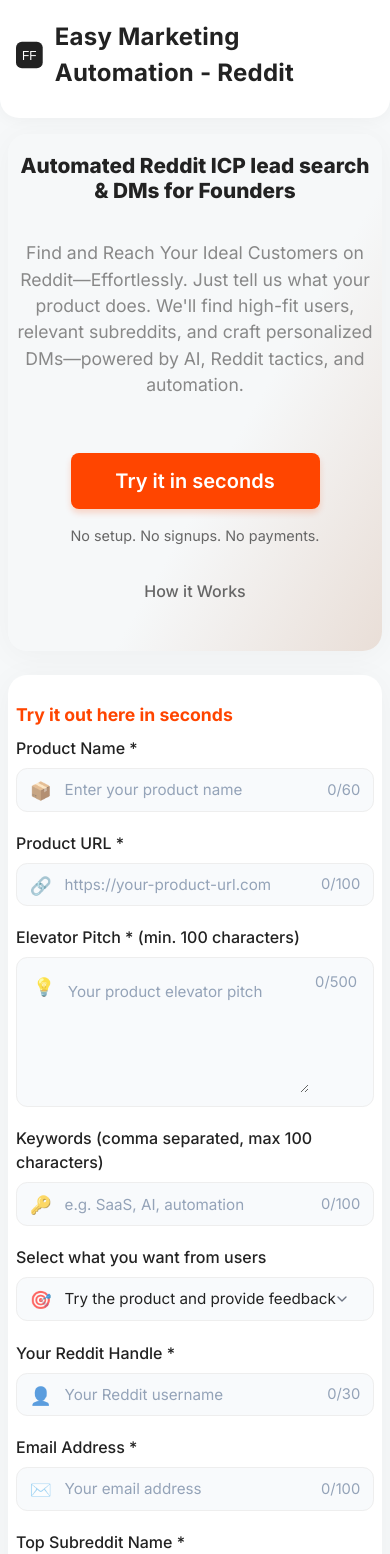
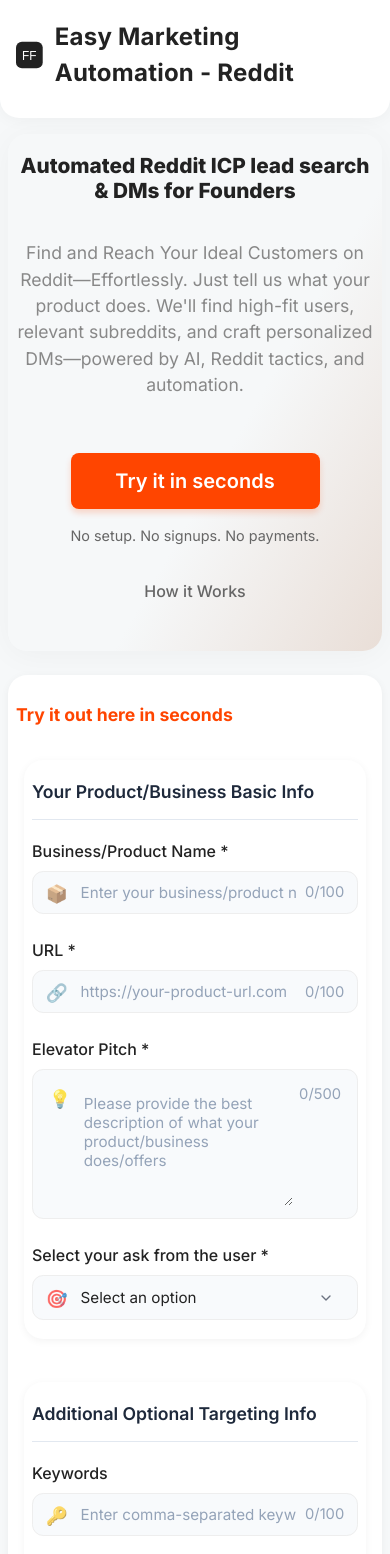
Before and after one commit to theperseuslabs/pl-founder-flow, a Next.js app: page / in a window 390 px wide. Shown: the top 1554 px of the page. Built offline with nearby package versions, Linux system fonts and the light colour scheme.

Commit message:
feedback addressed

```diff
--- a/src/App.css
+++ b/src/App.css
@@ -384,11 +384,52 @@
 }
 
 .ff-form-section {
-  margin: 3.5rem 2.5rem 0 2.5rem;
   background: #fff;
-  border-radius: 2.5rem;
-  box-shadow: 0 4px 32px 0 rgba(0,0,0,0.04);
-  padding: 2.5rem 2rem 2.5rem 2rem;
+  border-radius: 1.2rem;
+  padding: 2rem;
+  margin-bottom: 2rem;
+  box-shadow: 0 2px 8px rgba(0, 0, 0, 0.05);
+}
+
+.ff-form-section-title {
+  font-size: 1.3rem;
+  font-weight: 600;
+  color: #1e293b;
+  margin: 0 0 1.5rem 0;
+  padding-bottom: 1rem;
+  border-bottom: 1px solid #e2e8f0;
+}
+
+.ff-helper-text {
+  color: #64748b;
+  font-size: 0.9rem;
+  margin-top: 0.5rem;
+  line-height: 1.4;
+}
+
+.ff-form-group {
+  margin-bottom: 1.5rem;
+}
+
+.ff-form-group:last-child {
+  margin-bottom: 0;
+}
+
+@media (max-width: 600px) {
+  .ff-form-section {
+    padding: 1.5rem;
+    margin-bottom: 1.5rem;
+  }
+
+  .ff-form-section-title {
+    font-size: 1.1rem;
+    margin-bottom: 1.2rem;
+    padding-bottom: 0.8rem;
+  }
+
+  .ff-helper-text {
+    font-size: 0.85rem;
+  }
 }
 
 .ff-form-container {
@@ -1267,13 +1308,26 @@
 .ff-modal-actions {
   display: flex;
   gap: 1rem;
-  margin-top: 0.5rem;
+  margin-top: 1.5rem;
+}
+
+.ff-modal-actions .ff-action-btn {
+  flex: 1;
+  min-width: 100px;
 }
 
 @media (max-width: 600px) {
   .ff-modal {
     padding: 1.2rem 0.7rem 1rem 0.7rem;
     min-width: 0;
+  }
+
+  .ff-modal-actions {
+    flex-direction: column;
+  }
+
+  .ff-modal-actions .ff-action-btn {
+    width: 100%;
   }
 }
 
@@ -1334,3 +1388,17 @@
     max-width: none;
   }
 }
+
+.ff-action-btn.loading {
+  opacity: 0.8;
+  cursor: not-allowed;
+  display: inline-flex;
+  align-items: center;
+  justify-content: center;
+}
+
+.ff-action-btn:disabled {
+  opacity: 0.6;
+  cursor: not-allowed;
+  pointer-events: none;
+}
--- a/src/App.tsx
+++ b/src/App.tsx
@@ -122,8 +122,8 @@ function App() {
       // fields.problemSolved.trim().length >= 100 &&
       fields.elevatorPitch.trim().length >= 100 &&
       // fields.ask.trim() !== '' &&
-      fields.redditHandle.trim() !== '' &&
-      fields.email.trim() !== '' &&
+      // fields.redditHandle.trim() !== '' &&
+      // fields.email.trim() !== '' &&
       fields.subreddit.trim() !== ''
     );
   };
@@ -234,6 +234,11 @@ function App() {
   };
 
   const handleRedditDM = async () => {
+    if (!redditHandleInput.trim()) {
+      setRedditHandleError('Reddit handle is required');
+      return;
+    }
+    console.log(results)
     setIsSendingDM(true);
     try {
       const response = await fetch('https://n8n-ncsw48oo08gwc0okcwcg0c0c.194.195.92.250.sslip.io/webhook/sendRedditDM', {
@@ -242,30 +247,25 @@ function App() {
           'Content-Type': 'application/json',
         },
         body: JSON.stringify({
-          custRedditHandle: fields.redditHandle,
-          body: results[1]?.output?.body || '',
-          subject: results[1]?.output?.subject || ''
+          custRedditHandle: redditHandleInput.trim(),
+          body: results[2]?.output?.body.replace("[Recipient's Reddit Handle]", redditHandleInput.trim()) || '',
+          subject: results[2]?.output?.subject || ''
         }),
       });
-      console.log(fields)
-      console.log(results)
 
       if (!response.ok) {
         throw new Error('Failed to send Reddit DM');
       }
+
+      // Close the modal on success
+      setShowRedditModal(false);
+      setRedditHandleInput('');
+      setRedditHandleError('');
     } catch (error) {
       setError('Failed to send Reddit DM. Please try again.');
     } finally {
       setIsSendingDM(false);
     }
-  };
-
-  const handleSendRedditDM = () => {
-    // Implementation of handleSendRedditDM
-  };
-
-  const handleSendEmail = () => {
-    // Implementation of handleSendEmail
   };
 
   return (
@@ -309,28 +309,31 @@ function App() {
         <div className="ff-form-container">
           <h2 className="ff-hero-subtitle">Try it out here in seconds</h2>
           <form onSubmit={handleSubmit} className="ff-form">
+            <div className="ff-form-section">
+              <h3 className="ff-form-section-title">Your Product/Business Basic Info</h3>
+
               <div className="ff-form-group">
-              <label htmlFor="productName">Product Name *</label>
+                <label htmlFor="productName">Business/Product Name *</label>
                 <div className="ff-input-wrap">
                   <span className="ff-input-icon">📦</span>
                   <input
                     id="productName"
                     name="productName"
                     type="text"
-                  placeholder="Enter your product name"
+                    placeholder="Enter your business/product name"
                     value={fields.productName}
                     onChange={handleChange}
                     onBlur={handleBlur}
-                  maxLength={60}
+                    maxLength={100}
                     className={touched.productName && !fields.productName ? 'invalid' : ''}
                     required
                   />
-                <span className="ff-char-count">{fields.productName.length}/60</span>
+                  <span className="ff-char-count">{fields.productName.length}/100</span>
                 </div>
               </div>
 
               <div className="ff-form-group">
-              <label htmlFor="productUrl">Product URL *</label>
+                <label htmlFor="productUrl">URL *</label>
                 <div className="ff-input-wrap">
                   <span className="ff-input-icon">🔗</span>
                   <input
@@ -349,36 +352,14 @@ function App() {
                 </div>
               </div>
 
-            {/* <div className="ff-form-group">
-              <label htmlFor="problemSolved">Problem Being Solved * (min. 100 characters)</label>
-              <div className="ff-input-wrap textarea-wrap">
-                <span className="ff-input-icon">❓</span>
-                <textarea
-                  id="problemSolved"
-                  name="problemSolved"
-                  placeholder="Describe the problem your product solves"
-                  value={fields.problemSolved}
-                  onChange={handleChange}
-                  onBlur={handleBlur}
-                  maxLength={500}
-                  className={touched.problemSolved && fields.problemSolved.length < 100 ? 'invalid' : ''}
-                  required
-                />
-                <span className="ff-char-count">{fields.problemSolved.length}/500</span>
-              </div>
-              {touched.problemSolved && fields.problemSolved.length < 100 && (
-                <div className="ff-error">Minimum 100 characters required</div>
-              )}
-            </div> */}
-
               <div className="ff-form-group">
-              <label htmlFor="elevatorPitch">Elevator Pitch * (min. 100 characters)</label>
+                <label htmlFor="elevatorPitch">Elevator Pitch *</label>
                 <div className="ff-input-wrap textarea-wrap">
                   <span className="ff-input-icon">💡</span>
                   <textarea
                     id="elevatorPitch"
                     name="elevatorPitch"
-                  placeholder="Your product elevator pitch"
+                    placeholder="Please provide the best description of what your product/business does/offers"
                     value={fields.elevatorPitch}
                     onChange={handleChange}
                     onBlur={handleBlur}
@@ -394,25 +375,7 @@ function App() {
               </div>
 
               <div className="ff-form-group">
-              <label htmlFor="keywords">Keywords (comma separated, max 100 characters)</label>
-              <div className="ff-input-wrap">
-                <span className="ff-input-icon">🔑</span>
-                <input
-                  id="keywords"
-                  name="keywords"
-                  type="text"
-                  placeholder="e.g. SaaS, AI, automation"
-                  value={fields.keywords}
-                  onChange={handleChange}
-                  onBlur={handleBlur}
-                  maxLength={100}
-                />
-                <span className="ff-char-count">{fields.keywords.length}/100</span>
-              </div>
-            </div>
-
-            <div className="ff-form-group">
-              <label htmlFor="ask">Select what you want from users</label>
+                <label htmlFor="ask">Select your ask from the user *</label>
                 <div className="ff-input-wrap">
                   <span className="ff-input-icon">🎯</span>
                   <select
@@ -424,55 +387,39 @@ function App() {
                     className={touched.ask && !fields.ask ? 'invalid' : ''}
                     required
                   >
+                    <option value="">Select an option</option>
                     <option value="Try the product and provide feedback">Try the product and provide feedback</option>
                     <option value="Sign up for trial">Sign up for trial</option>
                     <option value="Subscribe">Subscribe</option>
                   </select>
                 </div>
               </div>
+            </div>
+
+            <div className="ff-form-section">
+              <h3 className="ff-form-section-title">Additional Optional Targeting Info</h3>
 
               <div className="ff-form-group">
-              <label htmlFor="redditHandle">Your Reddit Handle *</label>
+                <label htmlFor="keywords">Keywords</label>
                 <div className="ff-input-wrap">
-                <span className="ff-input-icon">👤</span>
+                  <span className="ff-input-icon">🔑</span>
                   <input
-                  id="redditHandle"
-                  name="redditHandle"
+                    id="keywords"
+                    name="keywords"
                     type="text"
-                  placeholder="Your Reddit username"
-                  value={fields.redditHandle}
+                    placeholder="Enter comma-separated keywords your users might search"
+                    value={fields.keywords}
                     onChange={handleChange}
                     onBlur={handleBlur}
-                  maxLength={30}
-                  className={touched.redditHandle && !fields.redditHandle ? 'invalid' : ''}
-                  required
+                    maxLength={100}
                   />
-                <span className="ff-char-count">{fields.redditHandle.length}/30</span>
+                  <span className="ff-char-count">{fields.keywords.length}/100</span>
                 </div>
+                <div className="ff-helper-text">Enter comma-separated keywords your users might search - optional, but improves targeting.</div>
               </div>
 
               <div className="ff-form-group">
-              <label htmlFor="email">Email Address *</label>
-              <div className="ff-input-wrap">
-                <span className="ff-input-icon">✉️</span>
-                <input
-                  id="email"
-                  name="email"
-                  type="email"
-                  placeholder="Your email address"
-                  value={fields.email}
-                  onChange={handleChange}
-                  onBlur={handleBlur}
-                  maxLength={100}
-                  className={touched.email && !fields.email ? 'invalid' : ''}
-                  required
-                />
-                <span className="ff-char-count">{fields.email.length}/100</span>
-              </div>
-            </div>
-
-            <div className="ff-form-group">
-              <label htmlFor="subreddit">Top Subreddit Name *</label>
+                <label htmlFor="subreddit">Top Subreddit</label>
                 <div className="ff-input-wrap">
                   <span className="ff-input-icon">🔍</span>
                   <input
@@ -484,14 +431,11 @@ function App() {
                     onChange={handleChange}
                     onBlur={handleBlur}
                     maxLength={30}
-                  className={touched.subreddit && !fields.subreddit ? 'invalid' : ''}
-                  required
                   />
                   <span className="ff-char-count">{fields.subreddit.length}/30</span>
                 </div>
-              {touched.subreddit && !fields.subreddit && (
-                <div className="ff-error">Please enter a subreddit name</div>
-              )}
+                <div className="ff-helper-text">Enter ONE subreddit (no r/) where your ideal customers hang out - optional, but helps with targeting.</div>
+              </div>
             </div>
 
             <button
@@ -560,6 +504,8 @@ function App() {
                                   <a href={author.profile_url} target="_blank" rel="noopener noreferrer" className="ff-author-handle">
                                     {author.author}
                                   </a>
+                                </div>
+                                <div className="ff-author-content">
                                 <span className="ff-author-reason">{author.reason}</span>
                                 </div>
                                 <div className="ff-author-content">
@@ -611,14 +557,39 @@ function App() {
                                 <input
                                   type="text"
                                   value={redditHandleInput}
-                                  onChange={e => setRedditHandleInput(e.target.value)}
+                                  onChange={e => {
+                                    setRedditHandleInput(e.target.value);
+                                    if (e.target.value.trim() === '') {
+                                      setRedditHandleError('Reddit handle is required');
+                                    } else {
+                                      setRedditHandleError('');
+                                    }
+                                  }}
                                   placeholder="Reddit handle"
                                   className={redditHandleError ? 'invalid' : ''}
+                                  required
                                 />
                                 {redditHandleError && <div className="ff-modal-error">{redditHandleError}</div>}
                                 <div className="ff-modal-actions">
-                                  <button onClick={handleSendRedditDM} className="ff-action-btn reddit-btn">Send</button>
-                                  <button onClick={() => setShowRedditModal(false)} className="ff-action-btn email-btn">Cancel</button>
+                                  <button
+                                    onClick={handleRedditDM}
+                                    className={`ff-action-btn reddit-btn ${isSendingDM ? 'loading' : ''}`}
+                                    disabled={isSendingDM || !redditHandleInput.trim()}
+                                  >
+                                    {isSendingDM ? (
+                                      <>
+                                        <ClipLoader size={20} color="#ffffff" />
+                                        <span style={{ marginLeft: '8px' }}>Sending...</span>
+                                      </>
+                                    ) : 'Send'}
+                                  </button>
+                                  <button
+                                    onClick={() => setShowRedditModal(false)}
+                                    className="ff-action-btn email-btn"
+                                    disabled={isSendingDM}
+                                  >
+                                    Cancel
+                                  </button>
                                 </div>
                               </div>
                             </div>
@@ -637,7 +608,7 @@ function App() {
                                 />
                                 {emailError && <div className="ff-modal-error">{emailError}</div>}
                                 <div className="ff-modal-actions">
-                                  <button onClick={handleSendEmail} className="ff-action-btn email-btn">Send</button>
+                                  <button onClick={()=>{}} className="ff-action-btn email-btn">Send</button>
                                   <button onClick={() => setShowEmailModal(false)} className="ff-action-btn reddit-btn">Cancel</button>
                                 </div>
                               </div>
```
Lines whose indentation alone changed are shown as unchanged.
